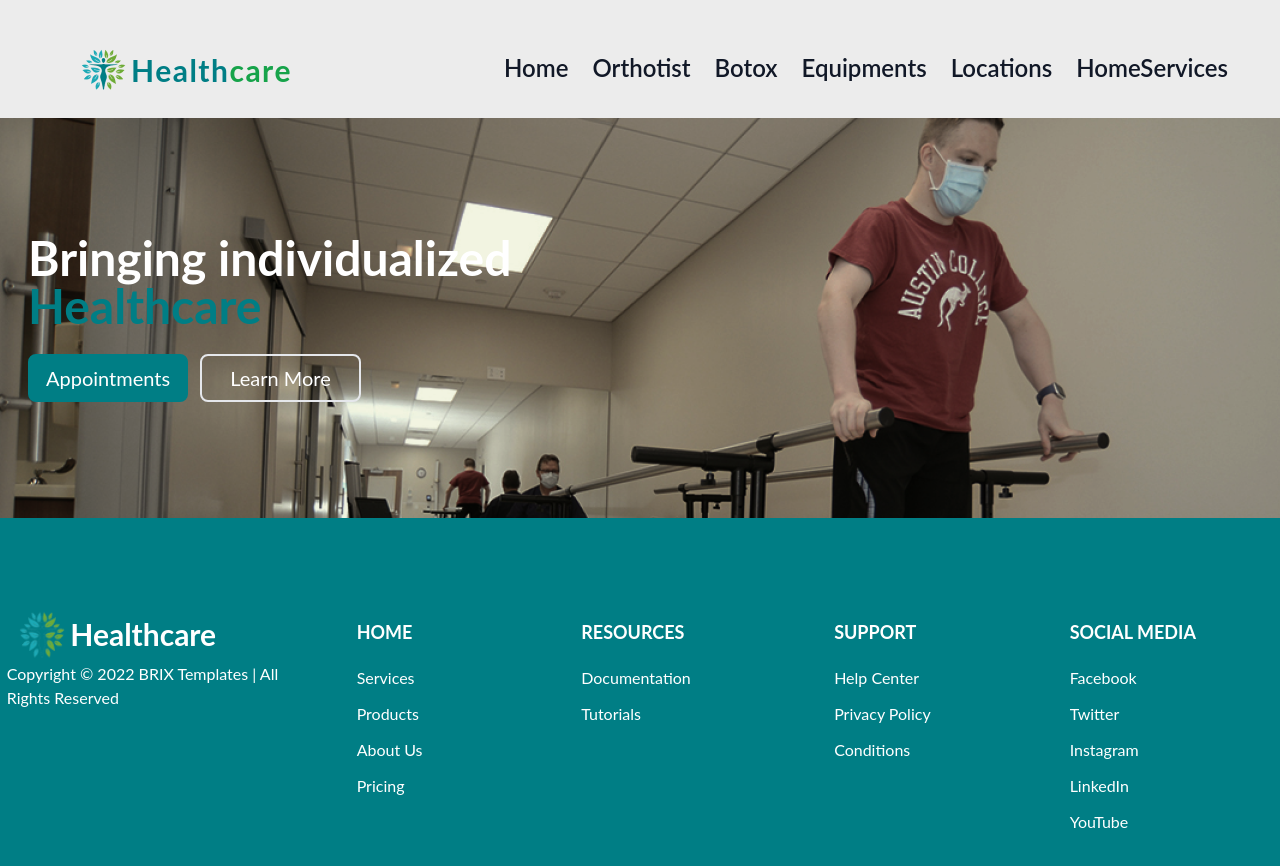
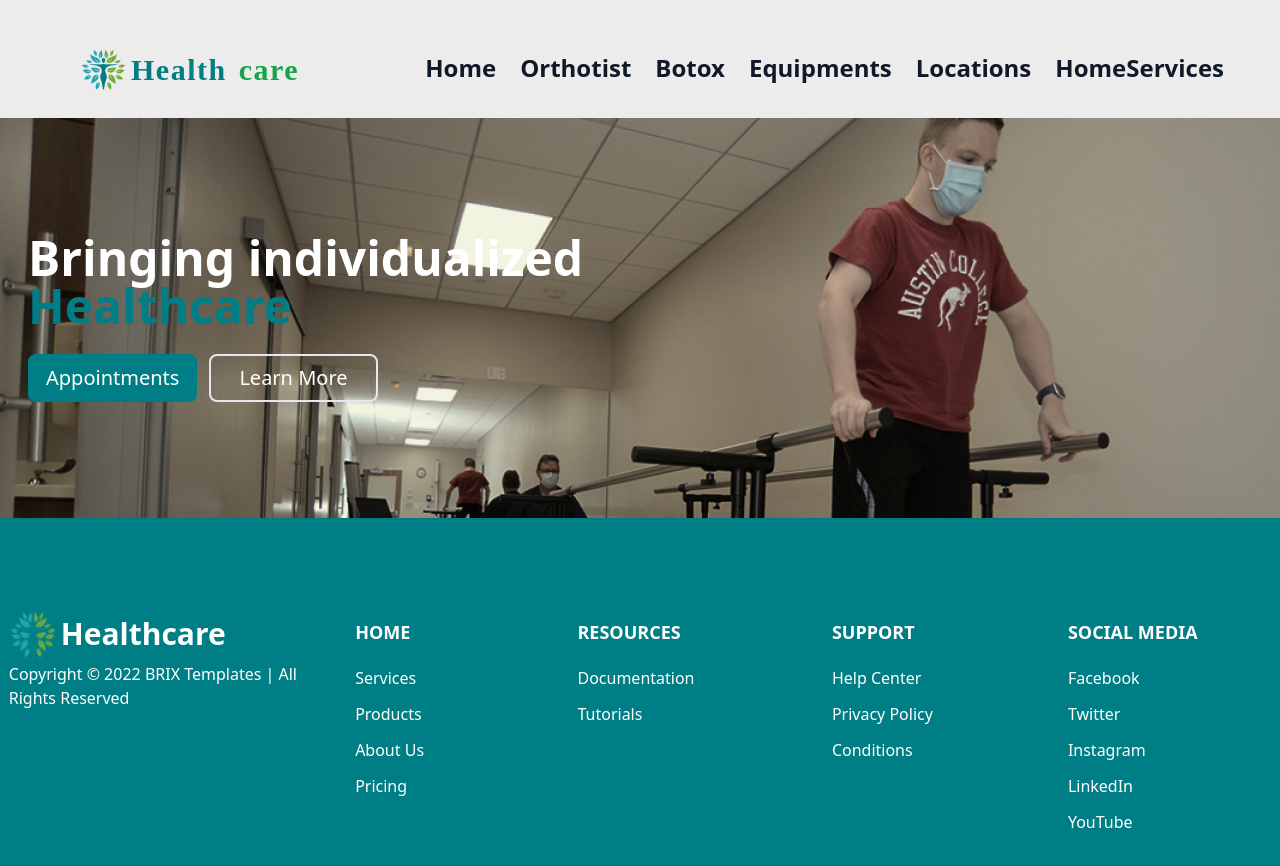
Before and after one commit to ranaabdulhai35/doctersWebsite, a React (Vite) app: page /Ortho in a window 1280 px wide. Built offline with nearby package versions, Linux system fonts and the light colour scheme.

Commit message:
Add files via upload

```diff
--- a/src/App.jsx
+++ b/src/App.jsx
@@ -10,13 +10,13 @@ import SearchBar from './components/SearchBar'
 import Footer from './components/footer'
 function App() {
   return (
-    <div  className='max-h-screen'>
+    <div  className='max-h-screen '>
       <Navbar/>
       <HomeCoponent/>
 
       <Stats/>
       <Hero/>
-      <div className='text-center' > <h2 className='text-2xl text-[#007E85] font-bold' >Services we provide </h2>
+      <div className='text-center font-body1 ' > <h2 className='text-2xl text-[#007E85] font-bold' >Services we provide </h2>
       <p className='mb-10'>Lorem ipsum dolor sit amet consectetur adipisicing elit. Quia aliquid at rem quibusdam! Quis distinctio iure corporis iste voluptates, voluptas nemo ex eaque? </p>
       </div>
       <Card1/>
--- a/src/components/Navbar.jsx
+++ b/src/components/Navbar.jsx
@@ -5,7 +5,7 @@ import Logo from '../assits/Logo.png';
 import { useState } from 'react';
 function Navbar() {
    const [showMenu , setShowMenu] = useState(false)
-   const linksCss = `flex  flex-col  lg:flex-row lg:absolute lg:right-10 ${
+   const linksCss = `flex  flex-col  lg:flex-row  max-lg:absolute lg:right-10 ${
     showMenu
       ? '       absolute z-40 max-lg:bg-gray-400/20 h-[100vh] text-center   max-lg:min-w-[100vw] m ax-lg:top-[15%]'
       : ' sm:hidden max-sm:hidden  md:hidden lg:flex max-lg:flex NAV-ANI'
@@ -13,11 +13,12 @@ function Navbar() {
   const h1 = 'text-gray-900 text-2xl mt-2 font-semibold mx-3 hover:text-[#007E85] hover:border-b-2 hover:border-[#007E85] transition duration-500 cursor-pointer focus:text-[#007E85] focus:border-b-2';
 
   return (
-    <nav className='mt-5 p-6  flex  flex-col justify-between lg:flex-row rounded-md z-20  mx-5'>
+    <div className=' ' >
+     <nav className='mt-5 p-6  flex  flex-col justify-between lg:flex-row rounded-md z-20  mx-5'>
       <div className='flex flex-row mb-4 md:mb-0 ml-8 lg:mr-16'>
         <img className='-bottom-5' src={Logo} alt="daf" />
-        <div className='text-[#007E85] mt-2 tracking-wider text-3xl font-bold'>Health</div>
-        <div className='text-green-600  mt-2 tracking-wider text-3xl font-bold'>care</div>
+        <div className='text-[#007E85] mt-2 tracking-wider mr-3 font-lato text-3xl font-bold'>Health</div>
+        <div className='text-green-600  mt-2 tracking-wider font-lato text-3xl font-bold'>care</div>
       </div>
 
       <div className={ linksCss }>
@@ -30,6 +31,7 @@ function Navbar() {
       </div>
         <span onClick={()=>setShowMenu((showMenu)=>!showMenu)} className=' lg:hidden  md:z-30 sm:top-14 sm:right-4  max-sm:absolute max-sm:right-4 max-sm:top-11 sm:absolute md:absolute z-40 bg-gradient-to-r from-[#007E85] to-[#6EAB36] text-white cursor-pointer p-2 rounded-lg'>Menu</span>
     </nav>
+    </div>
   );
 }
 
--- a/src/index.css
+++ b/src/index.css
@@ -2,14 +2,15 @@
 @tailwind components;
 @tailwind utilities;
 /* lato */
-@import url('https://fonts.googleapis.com/css2?family=Lato:ital,wght@0,100;0,300;0,400;0,700;0,900;1,100;1,300;1,400;1,700;1,900&display=swap');
 /*  */
+
+@import url('https://fonts.googleapis.com/css2?family=Lato:ital,wght@0,100;0,300;0,400;0,700;0,900;1,100;1,300;1,400;1,700;1,900&family=Lexend+Tera:wght@100..900&display=swap');
 
 @import url('https://fonts.googleapis.com/css2?family=Lexend+Tera:wght@100..900&display=swap');
 
 html{
    background-color:  #ECECEC ;
-   font-family: 'Lato';
+
 }
 
 .vector{
--- a/tailwind.config.js
+++ b/tailwind.config.js
@@ -17,8 +17,8 @@ colors:{
 
 },
 fontFamily :{
-// lato :[lato],
-// LexendTera : [Lexend]
+lato :["Lexend Tera"],
+body1 : ["Lato"]
 }
     },
   },
```
